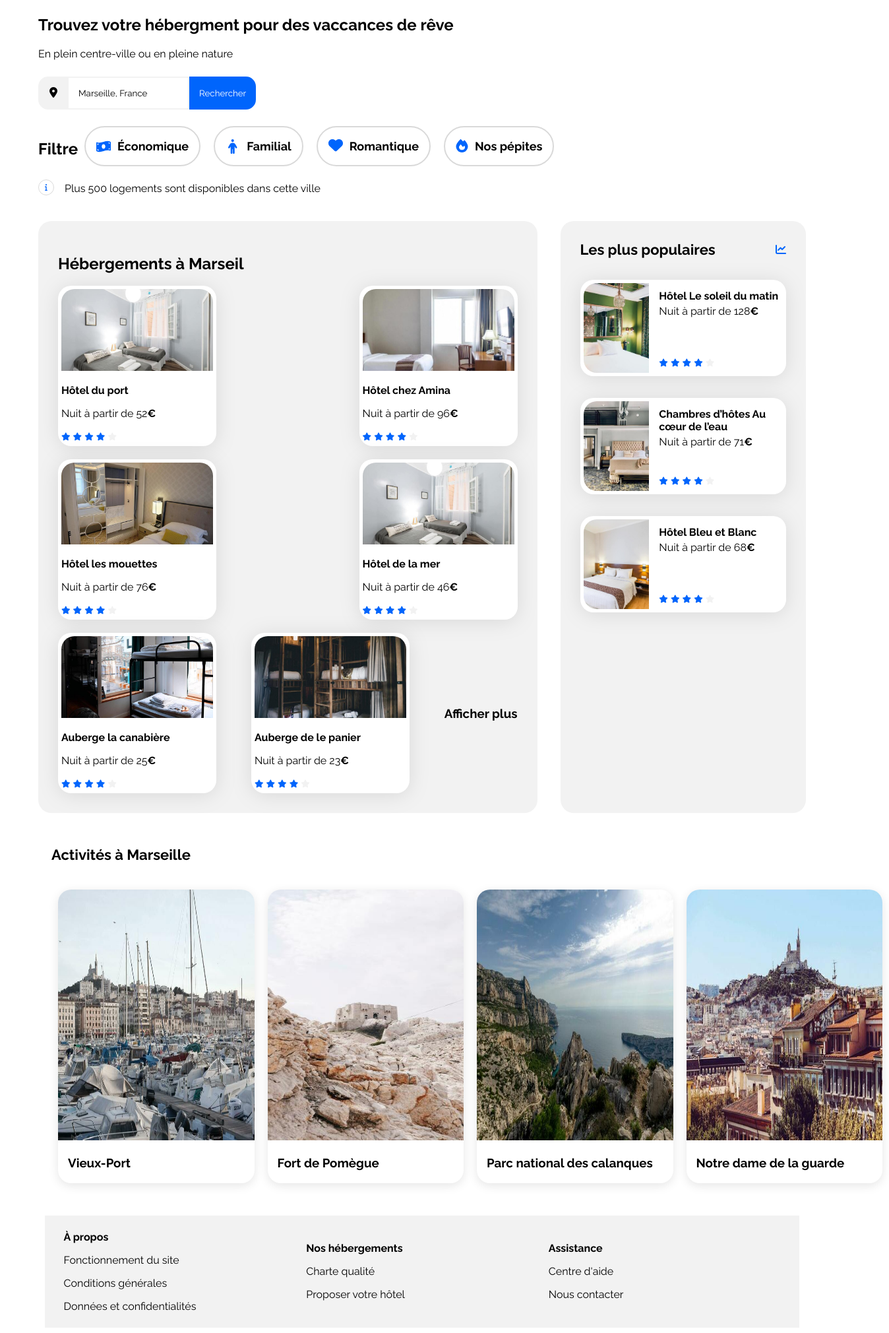
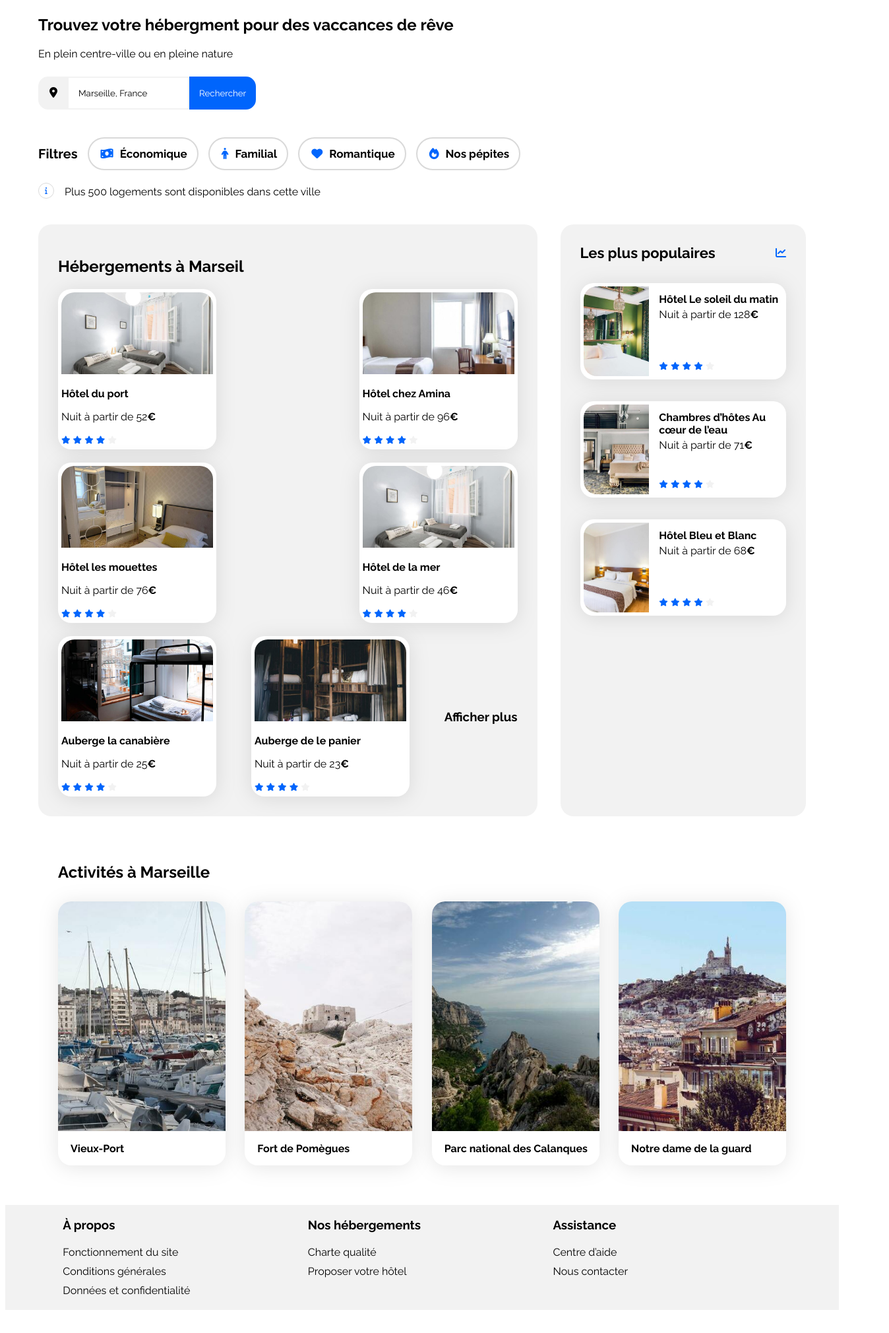
Before and after one commit to AdrienKEZIE/P2_Openclassrooms_Booki, a plain HTML site: page index.html in a window 1280 px wide. Shown: the part 92-2112 px from the top of the page at 66% size, 1348 px wide, since content can reach past the window. After the commit the page ends 2085 px from the top, so only its background shows below. Drawn offline with Linux system fonts and the light colour scheme.

Commit message:
correstion du footer

```diff
--- a/css/style.css
+++ b/css/style.css
@@ -147,41 +147,36 @@ button[type="submit"]:hover{
 }
 
 /*** Filter ***/
-.FilterBar{
+.filter-bar {
     display: flex;
-    flex-direction: row;
+    flex-wrap: wrap;
+    font-size: 17px;
+    font-weight: bold;
+    margin-top: 35px;
+    align-items: center;
+    gap: 15px;
 }
 
-.filter-element{
-    display: flex;
-    flex-direction: row;
-    align-items: flex-start;
+.filtres {
+    border: 2px solid #D9D9D9;
+    border-radius: 25px;
+    padding: 0px 15px;
+    height: 50px;
+    align-items: center ;
+    background-color: white;
+    font-weight: bold;
+    font-size: 17px;
 }
 
-.filter{
-    display: flex;
-    flex-direction: row;
-    border: solid 2px;
-    border-color: rgba(217, 217, 217, 1);
-    border-radius: 2em;
-    padding: 0em 1em 0em 1em;
-    margin-left: 10px;
-    margin-right: 10px;
+
+.filter-bar button:hover {
+    background-color: #DEEBFF;
+    cursor: default;  /* Laisse le curseur d'origine */
 }
 
-.filter-text{
-    padding-left: 10px;
-    font-weight: bold;
-    font-size: large;
-
-}
-
-.filter-icon{
-    padding-top: 18px;
-}
-
-.filter:hover{
-    background: rgba(222, 235, 255, 1);
+.filter-bar i {
+    padding: 0px 10px;
+    padding-left: 3px;
 }
 
 /*** FootLine ***/
@@ -278,72 +273,83 @@ button[type="submit"]:hover{
 }
 
 /*** Activité ***/
-.activite{
+
+.activite {
+    padding: 30px;
+}
+
+.activite .section-title {
+    margin-top: 0px;
+    margin-bottom: 0px;
+}
+
+.activite-card
+ {
+    display: flex;
+    flex-wrap: wrap;
+    justify-content: space-between;
+    margin-top: 30px;
+}
+
+.activite-card a {
+    width: 23%;
+
+}
+
+.activite img {
+    border-top-left-radius: 20px;
+    border-top-right-radius: 20px;
+    width: 100%;
+    height: 87%;
+
+}
+ .activite-card .card {
+    display: flex;
+    flex-wrap: wrap;
+    width: 100%;
+    height: 100%;
+    padding: 0;
+}
+
+.activite-card .card-title {
+    margin-top: 0;
+    margin-bottom: 0;
+}
+
+.activite-card .card-content {
+    padding-left: 19px;
+    width: 100%;
     display: flex;
     flex-direction: column;
-    padding: 30px 20px 30px 20px;
-}
-
-.activite h2{
-    padding-bottom: 30px;
-}
-
-.activite-element{
-    display: flex;
-    flex-direction: row;
     justify-content: space-between;
-}
-
-.activite-article img{
-    height: 380px;
-    width: 297.5px;
-    border-top-left-radius: 20px;
-    border-top-right-radius: 20px;
-}
-
-.activite-article{
-    border-radius: 20px;
-    box-shadow: 0 4px 15px rgba(0, 0, 0, 0.1);
-    margin: 10px;
-}
-
-.activite-article h3{
-    padding-left: 15px;
-    padding-bottom: 20px;
 }
 
 /*** footer ***/
 footer {
-    background-color: var(--main-bg-color);
     display: flex;
+    flex-wrap: wrap;
     justify-content: space-between;
-    padding: 15px;
-    width: calc(100% - 150px);
-    margin: 0 auto;
+    background: var(--Grey, #F2F2F2);
+    padding-left: 2%;
+    padding-bottom: 20px;
+    margin-top: 30px;
 }
 
-footer div {
+.lien-footer H3 {
+    margin-bottom: 3%;
+}
+
+.lien-footer article{
     display: flex;
     flex-direction: column;
-    justify-content: center;
-    width: 33%;
+    gap: 10px;
+    width: 100%;
 }
 
-h4 {
-    font-weight: 700;
-    padding: 8px;
-    margin: 0;
+.lien-footer {
+    width: 30%;
+
 }
-
-footer li {
-    padding: 8px;
-}
-
-footer li:hover {
-    color: var(--main-color);
-    transition: 0.2s linear;
-}
-
 
 /* Le code ci-dessous correspond à la version responsive uniquement */
 
@@ -393,6 +399,10 @@ footer li:hover {
         height: 270px;
         width: 180px;
     }
+    footer {
+
+        margin-top: 30px;
+     }
 
 }
 
@@ -401,7 +411,6 @@ footer li:hover {
     .entete{
         display: flex;
         flex-direction: column;
-        justify-content: space-between;
     }
 
     header img{
@@ -409,47 +418,43 @@ footer li:hover {
         width: 50px;
         margin-top: 10px;
         display: flex;
-        align-content: center;
-        align-items: center;
+        align-content:center;
+    }
+    .FilterBar{
+        display: flex;
+        flex-direction: column;
     }
     .filter-element{
         display: flex;
         flex-direction: column;
         align-items: flex-start;
-        justify-content: space-between;
-        align-items: center;
+    }
+    .first-element{
+        display: flex;
+        flex-direction: row;
+        margin-bottom: 30px;
+    }
+    .second-element{
+        display: flex;
+        flex-direction: row;
+        margin-bottom: 10px;
+    }
+    .first-element>.filter:first-child{
+        display: flex;
+        margin-right: 40px;
+    }
+    .second-element>.filter:first-child{
+        display: flex;
+        margin-right: 40px;
+    }
+    .filter{
+        margin: 10px 15px 10px 0px;
+        width: 162px;
     }
     .hebergements-and-populaires {
-        flex-direction: column;
+        flex-direction: column-reverse;
     }
 
-    .hebergements {
-        width: 100%;
-    }
-    .hebergement-card{
-        display: flex;
-        flex-direction: row;
-        justify-content: space-between;
-        align-items: center;
-        flex-wrap: wrap;
-        row-gap: 20px;
-    }
-    .hebergement-card img{
-        width: 33%;
-        Height: 136px;
-        border-top-left-radius: 20px;
-        border-bottom-left-radius: 20px;
-        border-top-right-radius: 0px;
-        padding-right: 20px;
-     }
-    .hebergement-card a{
-        width: 100%;
-    }
-    .hebergement-card a .card{
-        margin-top: 10px;
-        display: flex;
-        flex-direction: row;
-    }
     .populaires {
         width: 100%;
         margin-top: 50px;
@@ -482,16 +487,23 @@ footer li:hover {
         height: 200px;
         width: 100%;
     }
-    footer{
+
+    /***************    Footer    ***************/
+
+    footer {
         display: flex;
         flex-direction: column;
+        margin-top: 35px ;
+        padding: 30px;
     }
-    h4 {
-        font-weight: 700;
-        padding: 12px 8px 6px 8px;
+    .lien-footer h3 {
         margin: 0;
     }
-    footer li {
-        padding: 6px;
+    .lien-footer article {
+        margin-bottom: 50px;
+        gap: 15px;
+    }
+    .lien-footer {
+        width: 100%;
     }
 }
--- a/index.html
+++ b/index.html
@@ -44,50 +44,12 @@
                             <button class="button-text bold" type="submit">Rechercher</button>
                         </form>
                         <div class="FilterBar">
-                        <div class="Filter-title">
-                            <h2>Filtre</h2>
-                        </div>
-                        <div class="filter-element">
-                            <div class="filter">
-                                <div class="filter-icon">
-                                    <svg width="22" height="22" viewBox="0 0 22 22" fill="none" xmlns="http://www.w3.org/2000/svg">
-                                        <path d="M21.352 3.68479C20.0187 3.09424 18.6842 2.86957 17.3505 2.86957C13.1166 2.8692 8.88305 5.1323 4.64915 5.1323C3.58732 5.1323 2.52618 4.99001 1.46435 4.63431C1.34507 4.59438 1.22545 4.57551 1.10858 4.57551C0.516992 4.57551 0 5.05898 0 5.7301V17.2456C0 17.704 0.248527 18.1384 0.647615 18.3149C1.981 18.9058 3.31542 19.1304 4.64915 19.1304C8.88305 19.1304 13.117 16.8673 17.3509 16.8673C18.4127 16.8673 19.4738 17.0096 20.5356 17.3653C20.6549 17.4053 20.7745 17.4241 20.8914 17.4241C21.483 17.4241 22 16.9407 22 16.2695V4.75445C21.9997 4.29566 21.7511 3.86155 21.352 3.68479ZM1.64997 6.50721C2.34159 6.69015 3.06345 6.78198 3.80594 6.83134C3.60382 7.8981 2.71558 8.70207 1.64997 8.70207V6.50721ZM1.64997 16.8517V15.1175C2.83142 15.1175 3.78738 16.1073 3.83997 17.3461C3.06551 17.2804 2.34159 17.1171 1.64997 16.8517ZM10.9998 14.4845C9.48082 14.4845 8.24987 12.9241 8.24987 11C8.24987 9.07556 9.48116 7.51553 10.9998 7.51553C12.5185 7.51553 13.7498 9.07556 13.7498 11C13.7498 12.9248 12.5181 14.4845 10.9998 14.4845ZM20.3497 15.4928C19.7474 15.3335 19.1222 15.2442 18.4825 15.1864C18.6842 14.2398 19.4278 13.5212 20.3497 13.3978V15.4928ZM20.3497 6.92281C19.2879 6.78089 18.4639 5.8448 18.4312 4.68875C19.1029 4.76752 19.7406 4.91488 20.3497 5.14827V6.92281Z" fill="#0065FC"/>
-                                    </svg>
-                                </div>
-                                <div class="filter-text">
-                                    <p>Économique</p>
-                                </div>
-                            </div>
-                            <div class="filter">
-                                <div class="filter-icon">
-                                    <svg width="22" height="22" viewBox="0 0 22 22" fill="none" xmlns="http://www.w3.org/2000/svg">
-                                        <path d="M12.7396 2.0625C12.7396 3.2016 11.8362 4.125 10.7228 4.125C9.60937 4.125 8.70601 3.2016 8.70601 2.0625C8.70601 0.923398 9.60937 0 10.7228 0C11.8362 0 12.7396 0.923398 12.7396 2.0625ZM10.3867 15.125V20.625C10.3867 21.3855 9.78584 22 9.04214 22C8.29845 22 7.69762 21.3855 7.69762 20.625V11.0387L6.4972 13.084C6.11485 13.7328 5.28881 13.9434 4.65226 13.5523C4.01569 13.1613 3.80979 12.3191 4.1923 11.666L6.6409 7.50234C7.36989 6.26055 8.6808 5.5 10.0968 5.5H11.3488C12.7648 5.5 14.0757 6.26055 14.8068 7.50234L17.2522 11.666C17.6345 12.3191 17.4286 13.1613 16.7942 13.5523C16.1555 13.9434 15.332 13.7328 14.9497 13.084L13.748 11.0387V20.625C13.748 21.3855 13.1472 22 12.4035 22C11.6598 22 11.0589 21.3855 11.0589 20.625V15.125H10.3867Z" fill="#0065FC"/>
-                                    </svg>
-                                </div>
-                                <div class="filter-text">
-                                    <p>Familial</p>
-                                </div>
-                            </div>
-                            <div class="filter">
-                                <div class="filter-icon">
-                                    <svg width="22" height="19" viewBox="0 0 22 19" fill="none" xmlns="http://www.w3.org/2000/svg">
-                                        <path d="M0 6.22829V5.98543C0 3.05861 2.17078 0.562237 5.13047 0.0815519C7.05117 -0.236253 9.08359 0.385957 10.4844 1.75306L11 2.25468L11.477 1.75306C12.9164 0.385957 14.9102 -0.236253 16.8695 0.0815519C19.8301 0.562237 22 3.05861 22 5.98543V6.22829C22 7.96595 21.2609 9.62825 19.9547 10.8132L12.1902 17.8769C11.868 18.17 11.4426 18.3333 11 18.3333C10.5574 18.3333 10.132 18.17 9.80977 17.8769L2.04488 10.8132C0.740352 9.62825 1.28906e-05 7.96595 1.28906e-05 6.22829H0Z" fill="#0065FC"/>
-                                    </svg>
-                                </div>
-                                <div class="filter-text">
-                                    <p>Romantique</p>
-                                </div>
-                            </div>
-                            <div class="filter">
-                                <div class="filter-icon">
-                                    <svg width="19" height="21" viewBox="0 0 19 21" fill="none" xmlns="http://www.w3.org/2000/svg">
-                                        <path d="M6.89727 0.212729C7.21067 -0.0735102 7.69683 -0.0695891 8.01022 0.21665C9.11915 1.23221 10.1598 2.32619 11.1321 3.51036C11.5741 2.94572 12.0763 2.33011 12.6187 1.82821C12.9361 1.53805 13.4263 1.53805 13.7437 1.83214C15.1339 3.12609 16.3111 4.83568 17.1388 6.45901C17.9544 8.05881 18.4968 9.6939 18.4968 10.8467C18.4968 15.85 14.487 20.0769 9.49683 20.0769C4.4504 20.0769 0.496826 15.8461 0.496826 10.8428C0.496826 9.33708 1.212 7.4981 2.32093 5.67872C3.44192 3.83189 5.02495 1.90664 6.89727 0.212729ZM9.56513 16.3127C10.5816 16.3127 11.4816 16.0382 12.3294 15.4893C14.0209 14.3365 14.475 12.0309 13.4584 10.2193C13.2776 9.86643 12.8156 9.84291 12.5544 10.1409L11.5419 11.2898C11.2767 11.5878 10.7986 11.5799 10.5495 11.2702C9.88656 10.4468 8.70129 8.97635 8.02629 8.14116C7.77316 7.82747 7.29102 7.82355 7.03388 8.13723C5.67584 9.80369 4.99281 10.8545 4.99281 12.0348C4.99683 14.7207 7.02986 16.3127 9.56513 16.3127Z" fill="#0065FC"/>
-                                    </svg>
-                                </div>
-                                <div class="filter-text">
-                                    <p>Nos pépites</p>
-                                </div>
-                            </div>
+                            <div class="filter-bar">
+                                <h3>Filtres</h3>
+                                <button class="filtres"><i class="fa-solid fa-money-bill-wave"></i>Économique</button>
+                                <button class="filtres"><i class="fa-solid fa-person"></i>Familial</button>
+                                <button class="filtres"><i class="fa-solid fa-heart"></i>Romantique</button>
+                                <button class="filtres"><i class="fa-solid fa-fire"></i>Nos pépites</button>
                             </div>
                         </div>
                         <div class="FootLine">
@@ -295,31 +257,49 @@
                         </div>
                     </section>
                 </div>
-                <section class="activite">
-                    <h2 class="section-title">Activités à Marseille</h2>
-                    <div class="activite-element">
+                    <section class="activite" id="Activite">
+                        <div>
+                            <h2>Activités à Marseille</h2>
+                        </div>
+                            <div class="activite-card">
                                 <a href="#">
-                            <article class="activite-article">
-                                <img src="./images/activites/reno-laithienne.jpg" alt="vieux-port">
-                                <h3>Vieux-Port</h3>
+                                    <article class="card">
+                                        <img src="./images/activites/reno-laithienne.jpg" alt="vieux-port">                                    <div class="card-content">
+                                            <div class="card-txt">
+                                                <h3 class="card-title">Vieux-Port</h3>
+                                            </div>
+                                        </div>
                                     </article>
                                 </a>
+
                                 <a href="#">
-                            <article class="activite-article">
-                                <img src="./images/activites/paul-hermann.jpg" alt="fort-de-pomègue">
-                                <h3>Fort de Pomègue</h3>
+                                    <article class="card">
+                                        <img src="./images/activites/paul-hermann.jpg" alt="fort-de-pomègue">                                    <div class="card-content">
+                                            <div class="card-txt">
+                                                <h3 class="card-title">Fort de Pomègues</h3>
+                                            </div>
+                                        </div>
                                     </article>
                                 </a>
+
                                 <a href="#">
-                            <article class="activite-article">
-                                <img src="./images/activites/kilyan-sockalingum.jpg" alt="parc-nationnal-des-clanques">
-                                <h3>Parc national des calanques</h3>
+                                    <article class="card">
+                                        <img src="./images/activites/kilyan-sockalingum.jpg" alt="parc-nationnal-des-clanques">                                    <div class="card-content">
+                                            <div class="card-txt">
+                                                <h3 class="card-title">Parc national des Calanques</h3>
+
+                                            </div>
+                                        </div>
                                     </article>
                                 </a>
+
                                 <a href="#">
-                            <article class="activite-article">
-                                <img src="./images/activites/florian-wehde.jpg" alt="notre-dame-de-la-garde">
-                                <h3>Notre dame de la guarde</h3>
+                                    <article class="card">
+                                        <img src="./images/activites/florian-wehde.jpg" alt="notre-dame-de-la-garde">                                    <div class="card-content">
+                                            <div class="card-txt">
+                                                <h3 class="card-title">Notre dame de la guard</h3>
+                                            </div>
+                                        </div>
                                     </article>
                                 </a>
                             </div>
@@ -328,28 +308,29 @@
             </main>
             <footer>
                 <!------- 1 footer column --------->
-            <div>
-                <h4>À propos</h4>
-                <ul>
-                    <li><a href="#">Fonctionnement du site</a></li>
-                    <li><a href="#">Conditions générales</a></li>
-                    <li><a href="#">Données et confidentialités</a></li>
-                </ul>
+                <div class="lien-footer">
+                    <article class="a-propos">
+                        <h3>À propos</h3>
+                        <a href="#">Fonctionnement du site</a>
+                        <a href="#">Conditions générales </a>
+                        <a href="#">Données et confidentialité</a>
+                    </article>
                 </div>
-            <!----------------------------------->
-            <div>
-                <h4>Nos hébergements</h4>
-                <ul>
-                    <li><a href="#">Charte qualité</a></li>
-                    <li><a href="#">Proposer votre hôtel</a></li>
-                </ul>
+
+                <div class="lien-footer">
+                    <article class="nos-hebergements">
+                        <h3>Nos hébergements</h3>
+                        <a href="#">Charte qualité</a>
+                        <a href="#">Proposer votre hôtel</a>
+                    </article>
                 </div>
-            <div>
-                <h4>Assistance</h4>
-                <ul>
-                    <li><a href="#">Centre d'aide</a></li>
-                    <li><a href="#">Nous contacter</a></li>
-                </ul>
+
+                <div class="lien-footer">
+                    <article class="assitance">
+                        <h3>Assistance</h3>
+                        <a href="#">Centre d’aide</a>
+                        <a href="#">Nous contacter</a>
+                    </article>
                 </div>
             </footer>
         </div>
```
Lines whose indentation alone changed are shown as unchanged.
